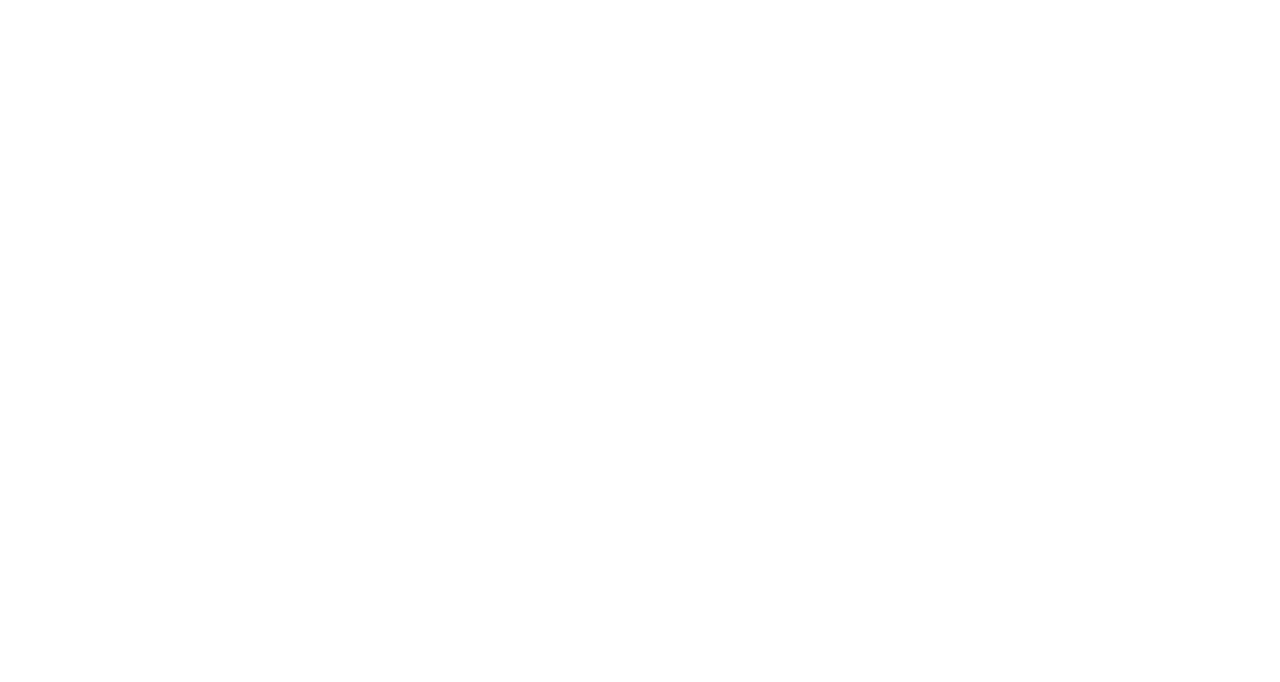
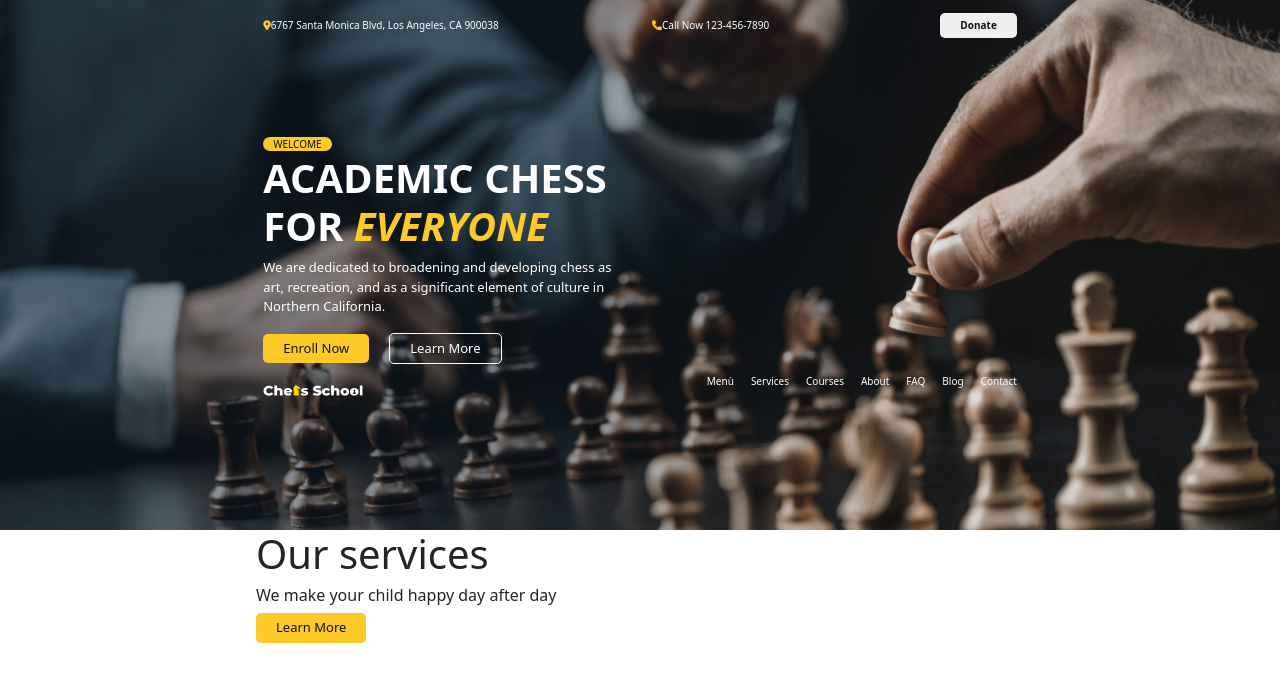
Before and after one commit to BiagioButta/proj-html-vuejs, a Vue app: page / in a window 1280 px wide. Shown: the top 682 px of the page. Built offline with nearby package versions, Linux system fonts and the light colour scheme.

Commit message:
scheletro nav bar

```diff
--- a/src/App.vue
+++ b/src/App.vue
@@ -1,15 +1,27 @@
 <template>
-  <div>
-
+  <div class="container-fluid bg-img">
+    <HeaderComponent/>
+  </div>
+  <div class="container-fuild">
+    <MainComponent/>
   </div>
 </template>
 
 <script>
+  import HeaderComponent from './components/HeaderComponent.vue';
+import MainComponent from './components/MainComponent.vue';
+
   export default {
-
+    components: { HeaderComponent, MainComponent }
   }
 </script>
 
 <style lang="scss" scoped>
 
+  .bg-img{
+      background-image: url(./assets/img/mt-2236-home-bg1.jpg);
+      background-size: cover;
+      height: 530px;
+  }
+
 </style>
--- a/src/assets/style/main.scss
+++ b/src/assets/style/main.scss
@@ -1,5 +1,5 @@
-@use './partials/mixins.scss';
-@use './partials/variables.scss';
+@use './partials/mixins' as *;
+@use './partials/variables' as *;
 
 $fa-font-path: '../webfonts';
 @import '@fortawesome/fontawesome-free/scss/fontawesome.scss';
@@ -12,3 +12,8 @@ $fa-font-path: '../webfonts';
     border: 1px solid black;
     min-height: 100px;
 }
+
+.wrapper{
+    width: 60%;
+    margin: 0 auto;
+}
--- a/src/assets/style/partials/_variables.scss
+++ b/src/assets/style/partials/_variables.scss
@@ -0,0 +1,12 @@
+
+
+$Bunker: #0d1219;
+$White: #ffffff;
+$Emperor: #514f51;
+$Zorba: #a29185;
+$Blaze-Orange: #fe6901;
+$Lightning-Yellow: #fdca27;
+$Cornflower-Blue: #4385f2;
+$Reef-Gold: #a0851c;
+$Picasso: #fff091;
+$Tabasco: #ae1110;
--- a/src/components/HeaderComponent.vue
+++ b/src/components/HeaderComponent.vue
@@ -0,0 +1,30 @@
+<template>
+    <div class="wrapper">
+
+        <div class="row row-cols-1 text-white">
+            <div class="col">
+                <JumboComponent/>
+            </div>
+            <div class="col">
+                <NavbarComponent/>
+            </div>
+        </div>
+
+    </div>
+</template>
+
+<script>
+    import JumboComponent from './JumboComponent.vue';
+    import NavbarComponent from './NavbarComponent.vue';
+
+    export default {
+        name: "HeaderComponent",
+        components: { JumboComponent, NavbarComponent }
+    }
+</script>
+
+<style lang="scss" scoped>
+
+
+
+</style>
--- a/src/components/JumboComponent.vue
+++ b/src/components/JumboComponent.vue
@@ -0,0 +1,111 @@
+<template>
+    <div class="row align-items-center h-50px">
+        <div class="col font-size-xsmall"><i class="fa-solid fa-location-dot"></i>6767 Santa Monica Blvd, Los Angeles, CA 900038</div>
+        <div class="col d-flex justify-content-between align-items-center">
+            <div class="font-size-xsmall"><i class="fa-solid fa-phone"></i>Call Now 123-456-7890</div>
+            <div class="font-size-xsmall"><button class="donate">Donate</button></div>
+        </div>
+    </div>
+    <div class="row flex-column m-top">
+        <div class="col-6  welcome"><a href="#">Welcome</a></div>
+        <div class="col-6 "><h1>Academic chess for <em>everyone</em></h1></div>
+        <div class="col-6 font-size-small mb-3">We are dedicated to broadening and developing chess as art, recreation, and as a significant element of culture in Northern California.</div>
+        <div class="col-6 "><button class="enroll">Enroll Now</button><button class="learn">Learn More</button></div>
+    </div>
+
+</template>
+
+<script>
+    export default {
+        name: 'JumboComponent'
+    }
+</script>
+
+<style lang="scss" scoped>
+
+    i{
+        color: #fdca27;
+    }
+
+    button{
+        border-radius: 5px;
+        padding: 5px 20px;
+    }
+
+    .donate{
+        border: none;
+        font-weight: bold;
+        color: #0d1219;
+    }
+
+    .donate:hover{
+        background-color: #fdca27;
+        transition: 0.5s;
+    }
+
+    .enroll{
+        background-color: #fdca27;
+        color: #0d1219;
+        border: none;
+        margin-right: 20px;
+        font-size: small;
+    }
+
+    .enroll:hover{
+        background-color: #514f51;
+        color: #ffffff;
+        transition: 0.5s;
+    }
+
+    .learn{
+        background-color: transparent;
+        border: 1px solid #ffffff;
+        color: #ffffff;
+        font-size: small;
+    }
+
+    .learn:hover{
+        background-color: #fdca27;
+        color: #0d1219;
+        border: 1px solid #fdca27;
+        transition: 0.5s;
+    }
+
+    .font-size-xsmall{
+        font-size: x-small;
+    }
+
+    .font-size-small{
+        font-size: small;
+    }
+
+    .welcome{
+        a{
+            text-decoration: none;
+            color:#0d1219;
+            background-color: #fdca27;
+            padding: 0 10px;
+            border-radius: 10px;
+            font-size: x-small;
+            text-transform: uppercase;
+        }
+    }
+
+    h1{
+        text-transform: uppercase;
+        font-weight: bold;
+        em{
+            color: #fdca27;
+        }
+    }
+
+    .m-top{
+        margin-top: 5rem;
+    }
+
+    .h-50px{
+        height: 50px;
+    }
+
+
+</style>
--- a/src/components/MainComponent.vue
+++ b/src/components/MainComponent.vue
@@ -0,0 +1,18 @@
+<template>
+    <div class="wrapper">
+        <ServiceComponent/>
+    </div>
+</template>
+
+<script>
+import ServiceComponent from './ServiceComponent.vue';
+
+    export default {
+    name: "MainComponent",
+    components: { ServiceComponent }
+}
+</script>
+
+<style lang="scss" scoped>
+
+</style>
--- a/src/components/NavbarComponent.vue
+++ b/src/components/NavbarComponent.vue
@@ -0,0 +1,55 @@
+<template>
+    <div class="row h-50px align-items-center">
+        <div class="col">
+            <img src="../assets/img/mt-2236-home-logo.png" alt="">
+        </div>
+
+        <div class="col d-flex justify-content-end">
+            <ul v-for="(link,index) in linksMenu" :key="index" class="font-size-xsmall">
+                <li>
+                    <a href="#">{{link}}</a>
+                </li>
+            </ul>
+        </div>
+    </div>
+</template>
+
+<script>
+    export default {
+        name: 'NavbarComponent',
+        data() {
+            return {
+                linksMenu: ['Menù', 'Services', 'Courses', 'About', 'FAQ', 'Blog', 'Contact']
+            }
+        },
+    }
+</script>
+
+<style lang="scss" scoped>
+
+.font-size-xsmall{
+        font-size: x-small;
+}
+
+.h-50px{
+        height: 50px;
+}
+
+li{
+    list-style: none;
+    margin-left: -15px;
+    a{
+        text-decoration: none;
+        color: #ffffff;
+    }
+
+    a:hover{
+        color: #fdca27;
+    }
+}
+
+img{
+    width: 100px;
+}
+
+</style>
--- a/src/components/ServiceComponent.vue
+++ b/src/components/ServiceComponent.vue
@@ -0,0 +1,36 @@
+<template>
+    <div class="row row-cols-1">
+        <div class="col">
+            <h1>Our services</h1>
+            <h6>We make your child happy day after day</h6>
+        </div>
+        <div class="col"></div>
+        <div class="col"><button class="enroll">Learn More</button></div>
+    </div>
+</template>
+
+<script>
+    export default {
+        name: 'ServiceComponent'
+    }
+</script>
+
+<style lang="scss" scoped>
+
+.enroll{
+        background-color: #fdca27;
+        color: #0d1219;
+        border: none;
+        margin-right: 20px;
+        font-size: small;
+        border-radius: 5px;
+        padding: 5px 20px;
+    }
+
+    .enroll:hover{
+        background-color: #514f51;
+        color: #ffffff;
+        transition: 0.5s;
+    }
+
+</style>
```
